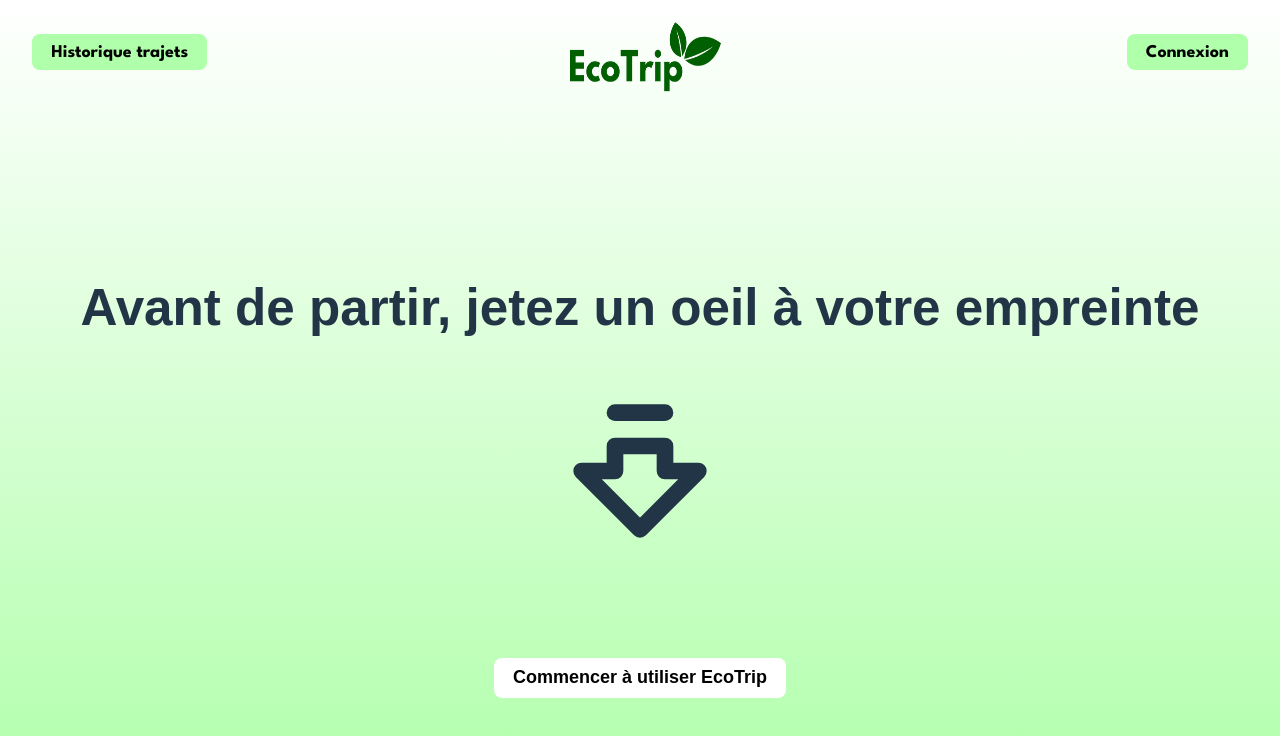
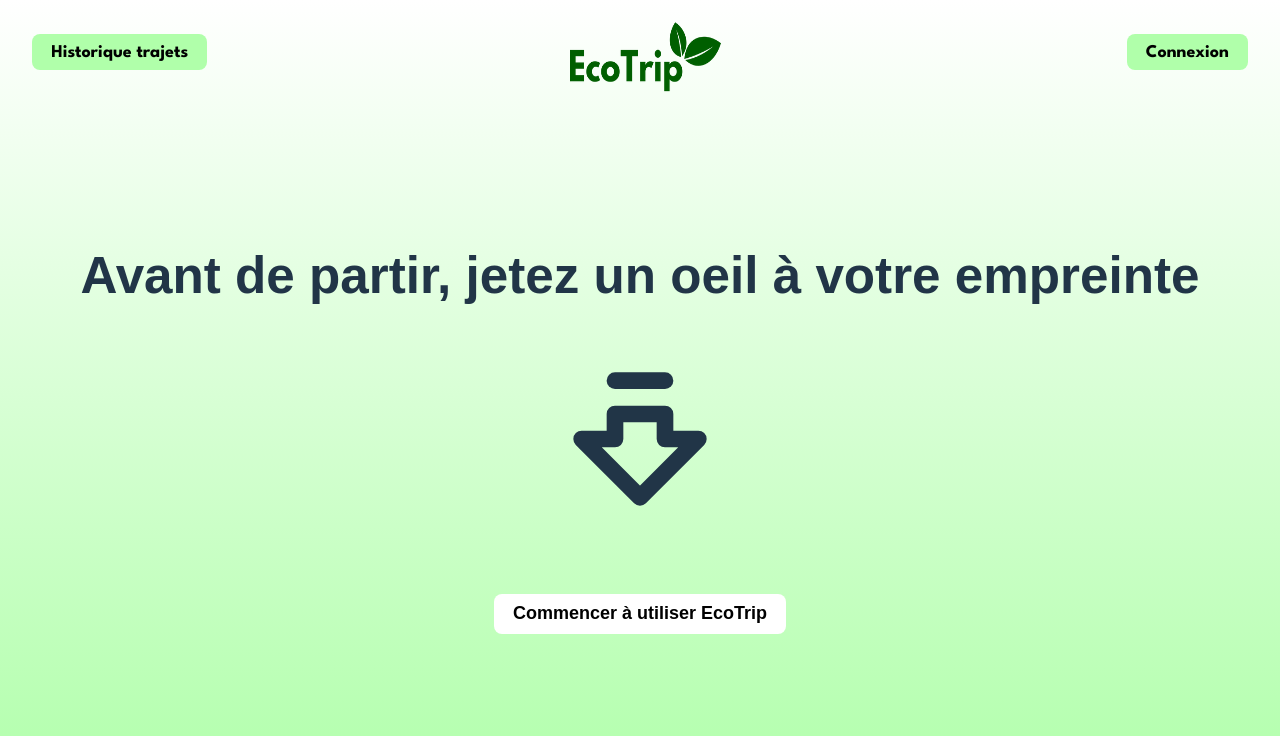
Before and after one commit to amir69003/Ecotrip, a React (Vite) app in the folder frontend/: page / in a window 1280 px wide. Shown: the top 736 px of the page. Built offline with nearby package versions, Linux system fonts and the light colour scheme.

Commit message:
Adjust header and button margins in Home component

```diff
--- a/frontend/src/pages/Home.tsx
+++ b/frontend/src/pages/Home.tsx
@@ -9,14 +9,14 @@ function Home() {
     return (
         <CustomLayout>
             <div className={styles.homePage}>
-                <h1 style={{alignContent: "center", marginTop: "10rem"}}>
+                <h1 style={{alignContent: "center", marginTop: "8rem"}}>
                     Avant de partir, jetez un oeil à votre empreinte
                 </h1>
                 <div style={{justifySelf: "center", marginTop: "1rem"}}>
                     <ArrowBigDownDash size={200}/>
 
                 </div>
-                <div style={{justifySelf: "center", marginTop: "5rem"}}>
+                <div style={{justifySelf: "center", marginTop: "3rem"}}>
                     <button onClick={() => navigate("/compute")} className={styles.button}
                             style={{backgroundColor: "white"}}>
                         Commencer à utiliser EcoTrip
```
